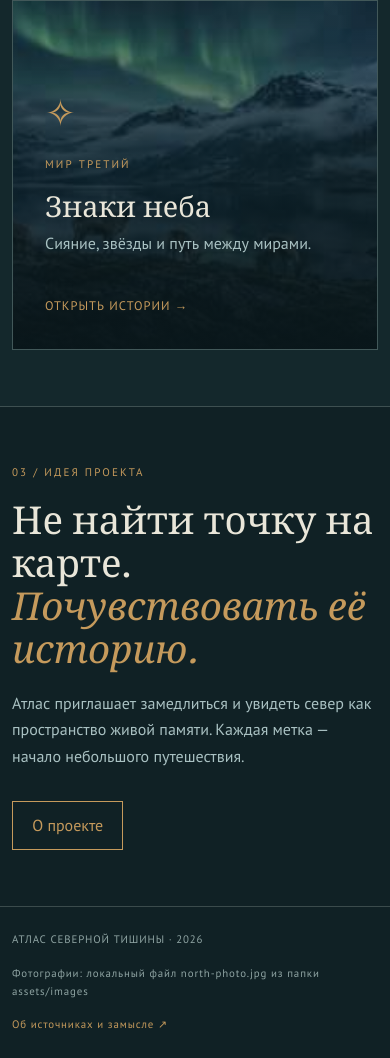
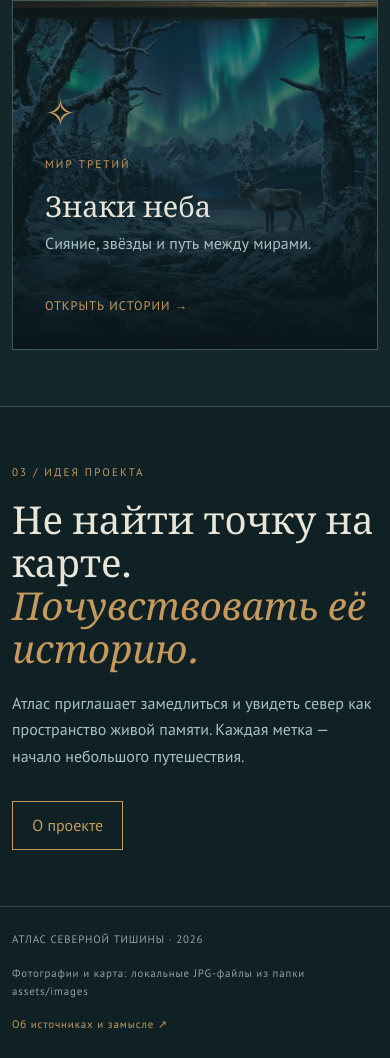
Before and after one commit to midwayddd/UP, a plain HTML site: page Практическая работа — Северный край/index.html in a window 390 px wide. Shown: the part 3258-4316 px from the top of the page. Drawn offline with nearby package versions, Linux system fonts and the light colour scheme.

Commit message:
Подключены пользовательские фотографии и карта памяти

```diff
--- a/Практическая работа — Северный край/index.html
+++ b/Практическая работа — Северный край/index.html
@@ -18,25 +18,25 @@
 <main>
 <section class="hero container py-5"><div class="row align-items-center g-5">
 <div class="col-12 col-lg-7 reveal"><p class="eyebrow">Визуальное исследование · Северный край</p><h1>Там, где<br><em>помнит</em> земля</h1><p class="hero-lead">Карта историй, которые живут между лесом, водой и небом. Выберите знак на карте — и откройте одну из легенд.</p><a class="btn btn-brand" href="#map">Исследовать карту <span aria-hidden="true">↗</span></a></div>
-<div class="col-12 col-lg-5"><div class="hero-photo"><img src="assets/images/north-photo.jpg" alt="Северные олени идут по заснеженной тундре под северным сиянием" fetchpriority="high"><div class="hero-photo-shade"></div><div class="hero-photo-caption"><span>ЖИВОЙ СЕВЕР</span><strong>Там, где небо касается земли</strong></div><div class="hero-orbit">✳</div></div></div>
+<div class="col-12 col-lg-5"><div class="hero-photo"><img src="assets/images/1793980269271.jpg" alt="Северные олени идут по заснеженной тундре под северным сиянием" fetchpriority="high"><div class="hero-photo-shade"></div><div class="hero-photo-caption"><span>ЖИВОЙ СЕВЕР</span><strong>Там, где небо касается земли</strong></div><div class="hero-orbit">✳</div></div></div>
 </div></section>
 <div class="divider-stripes" aria-hidden="true"></div>
 <section class="container section-space" id="map"><div class="section-heading"><div><p class="eyebrow">01 / Пространство историй</p><h2>Карта <em>памяти</em></h2></div><p class="section-note">Нажмите на светящийся знак, чтобы услышать историю места.</p></div>
-<div class="map-layout"><div class="map-canvas bg-dots" role="group" aria-label="Схематичная карта северного края с интерактивными точками">
+<div class="map-layout"><div class="map-canvas bg-dots" role="group" aria-label="Старинная карта северного края с интерактивными точками">
 <svg class="map-lines" viewBox="0 0 800 520" preserveAspectRatio="none" aria-hidden="true"><path d="M40 350 C120 290 130 150 260 170 S380 300 470 220 S650 100 760 160"/><path d="M20 430 C160 390 190 270 310 300 S480 440 600 330 S700 280 790 300"/><path d="M80 80 Q200 130 260 80 T430 100 T700 60"/><path d="M120 0 Q180 160 100 260 T150 520 M530 0 Q460 150 550 260 T500 520"/></svg>
 <span class="map-label label-north">ВЕРХНИЙ МИР</span><span class="map-label label-water">РЕКА ПАМЯТИ</span><span class="map-label label-forest">ЛЕС ТЕНЕЙ</span>
 <button class="map-point point-one active" data-place="river" aria-label="Легенда о реке памяти">01</button><button class="map-point point-two" data-place="forest" aria-label="Легенда о хранителе леса">02</button><button class="map-point point-three" data-place="sky" aria-label="Легенда о северном сиянии">03</button><button class="map-point point-four" data-place="stone" aria-label="Легенда о камне-эхе">04</button><span class="compass">✳<small>С</small></span>
 </div><aside class="story-panel" aria-live="polite"><p class="eyebrow" id="story-number">Легенда 01 · Вода</p><h3 id="story-title">Река, которая помнит</h3><p id="story-text">Говорят, в тихих изгибах северной реки вода хранит не слова, а отражения тех, кто однажды нашёл здесь дорогу домой.</p><a id="story-link" class="text-link" href="legends.html#river">Читать легенду <span aria-hidden="true">→</span></a><div class="panel-meta"><span>Координаты условны</span><span>•</span><span>Авторский миф</span></div></aside></div>
 </section>
-<section class="photo-interlude"><img src="assets/images/north-photo.jpg" alt="Северный олень на фоне сияющего полярного неба" loading="lazy"><div class="photo-interlude-overlay"></div><div class="photo-interlude-text reveal"><p class="eyebrow">Между землёй и небом</p><h2>Север дышит<br><em>своими историями</em></h2><p>Ветер меняет очертания облаков, вода хранит отражения, а лес бережёт тишину.</p></div></section>
+<section class="photo-interlude"><img src="assets/images/1793980269271.jpg" alt="Северный олень на фоне сияющего полярного неба" loading="lazy"><div class="photo-interlude-overlay"></div><div class="photo-interlude-text reveal"><p class="eyebrow">Между землёй и небом</p><h2>Север дышит<br><em>своими историями</em></h2><p>Ветер меняет очертания облаков, вода хранит отражения, а лес бережёт тишину.</p></div></section>
 <section class="worlds-section section-space"><div class="container"><div class="section-heading"><div><p class="eyebrow">02 / Три пространства</p><h2>Миры <em>Севера</em></h2></div><a class="text-link" href="legends.html">Все истории →</a></div>
 <div class="row g-3">
-<div class="col-12 col-md-4"><article class="world-card world-water reveal"><img src="assets/images/north-photo.jpg" alt="Тихая горная вода среди северных склонов" loading="lazy"><div class="world-card-content"><span class="world-symbol">◉</span><p class="eyebrow">Мир первый</p><h3>Глубина воды</h3><p>Реки, озёра и память, скрытая под гладью.</p><a href="legends.html#river">Открыть истории →</a></div></article></div>
-<div class="col-12 col-md-4"><article class="world-card world-forest reveal"><img src="assets/images/north-photo.jpg" alt="Туманный хвойный лес" loading="lazy"><div class="world-card-content"><span class="world-symbol">♧</span><p class="eyebrow">Мир второй</p><h3>Шёпот леса</h3><p>Древние деревья, следы и невидимые хранители.</p><a href="legends.html#forest">Открыть истории →</a></div></article></div>
-<div class="col-12 col-md-4"><article class="world-card world-sky reveal"><img src="assets/images/north-photo.jpg" alt="Северное сияние над заснеженным фьордом" loading="lazy"><div class="world-card-content"><span class="world-symbol">✧</span><p class="eyebrow">Мир третий</p><h3>Знаки неба</h3><p>Сияние, звёзды и путь между мирами.</p><a href="legends.html#sky">Открыть истории →</a></div></article></div>
+<div class="col-12 col-md-4"><article class="world-card world-water reveal"><img src="assets/images/1793980129076.jpg" alt="Одинокий северный дом у холодного фьорда" loading="lazy"><div class="world-card-content"><span class="world-symbol">◉</span><p class="eyebrow">Мир первый</p><h3>Глубина воды</h3><p>Реки, озёра и память, скрытая под гладью.</p><a href="legends.html#river">Открыть истории →</a></div></article></div>
+<div class="col-12 col-md-4"><article class="world-card world-forest reveal"><img src="assets/images/1793980501721.jpg" alt="Мистический хранитель елового леса" loading="lazy"><div class="world-card-content"><span class="world-symbol">♧</span><p class="eyebrow">Мир второй</p><h3>Шёпот леса</h3><p>Древние деревья, следы и невидимые хранители.</p><a href="legends.html#forest">Открыть истории →</a></div></article></div>
+<div class="col-12 col-md-4"><article class="world-card world-sky reveal"><img src="assets/images/1793980269271.jpg" alt="Северный олень под полярным сиянием" loading="lazy"><div class="world-card-content"><span class="world-symbol">✧</span><p class="eyebrow">Мир третий</p><h3>Знаки неба</h3><p>Сияние, звёзды и путь между мирами.</p><a href="legends.html#sky">Открыть истории →</a></div></article></div>
 </div></div></section>
 <section class="container section-space about-strip reveal"><p class="eyebrow">03 / Идея проекта</p><h2>Не найти точку на карте.<br><em>Почувствовать её историю.</em></h2><p>Атлас приглашает замедлиться и увидеть север как пространство живой памяти. Каждая метка — начало небольшого путешествия.</p><a class="btn btn-outline-brand" href="about.html">О проекте</a></section>
 </main>
-<footer class="site-footer"><div class="container footer-inner"><span>АТЛАС СЕВЕРНОЙ ТИШИНЫ · 2026</span><span>Фотографии: локальный файл north-photo.jpg из папки assets/images</span><a href="about.html">Об источниках и замысле ↗</a></div></footer>
+<footer class="site-footer"><div class="container footer-inner"><span>АТЛАС СЕВЕРНОЙ ТИШИНЫ · 2026</span><span>Фотографии и карта: локальные JPG-файлы из папки assets/images</span><a href="about.html">Об источниках и замысле ↗</a></div></footer>
 <script src="https://cdn.jsdelivr.net/npm/bootstrap@5.3.3/dist/js/bootstrap.bundle.min.js"></script><script src="script.js"></script>
 </body></html>
```
